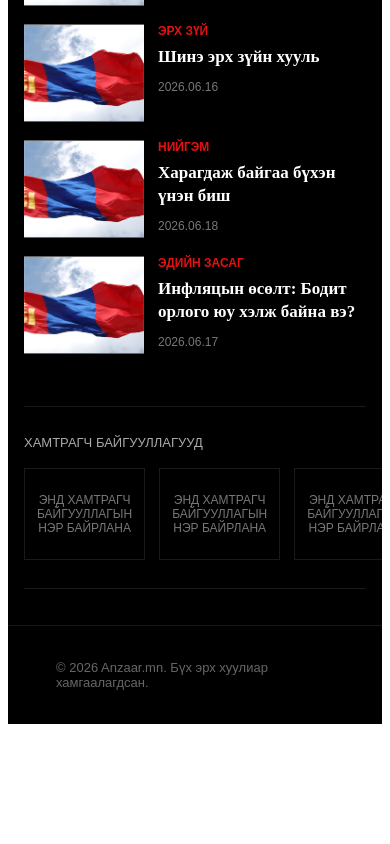
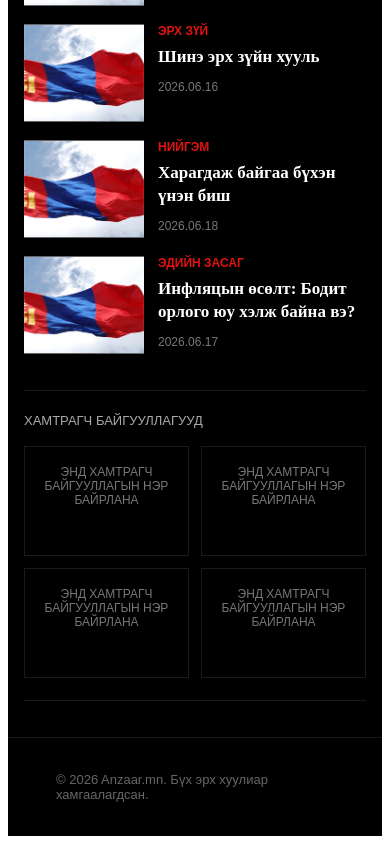
Before and after one commit to toogeemunkhtogtokh-ai/Anzaar-mn, a Next.js app: page / in a window 390 px wide. Shown: the part 2873-3717 px from the top of the page. Before the commit the page ends 3605 px from the top, so only its background shows below. Built offline with nearby package versions, Linux system fonts and the light colour scheme.

Commit message:
Update page.js

```diff
--- a/app/page.js
+++ b/app/page.js
@@ -911,10 +911,10 @@ minHeight: isMobile ? 96 : 110,
 
         <section
   style={{
-            marginTop: 52,
+    marginTop: isMobile ? 36 : 52,
     borderTop: "1px solid rgba(255,255,255,.1)",
     borderBottom: "1px solid rgba(255,255,255,.1)",
-            padding: "28px 0",
+    padding: isMobile ? "22px 0" : "28px 0",
   }}
 >
           <div
@@ -932,8 +932,8 @@ minHeight: isMobile ? 96 : 110,
           <div
   style={{
     display: "grid",
-              gridTemplateColumns: "repeat(4,1fr)",
-              gap: 14,
+    gridTemplateColumns: isMobile ? "repeat(2,1fr)" : "repeat(4,1fr)",
+    gap: isMobile ? 12 : 14,
   }}
 >
             {activePartners.length > 0
@@ -945,8 +945,8 @@ minHeight: isMobile ? 96 : 110,
                     rel="noopener noreferrer"
                     style={{
   border: "1px solid rgba(255,255,255,.1)",
-                      padding: "18px 12px",
-                      minHeight: 90,
+  padding: isMobile ? "14px 10px" : "18px 12px",
+  minHeight: isMobile ? 72 : 90,
   display: "flex",
                       alignItems: "center",
                       justifyContent: "center",
@@ -986,7 +986,8 @@ minHeight: isMobile ? 96 : 110,
                     key={i}
                     style={{
   border: "1px solid rgba(255,255,255,.1)",
-                      padding: "24px 12px",
+  padding: isMobile ? "18px 10px" : "24px 12px",
+  minHeight: isMobile ? 72 : "auto",
   textAlign: "center",
                       color: "#777",
                       fontSize: 12,
```
Lines whose indentation alone changed are shown as unchanged.
